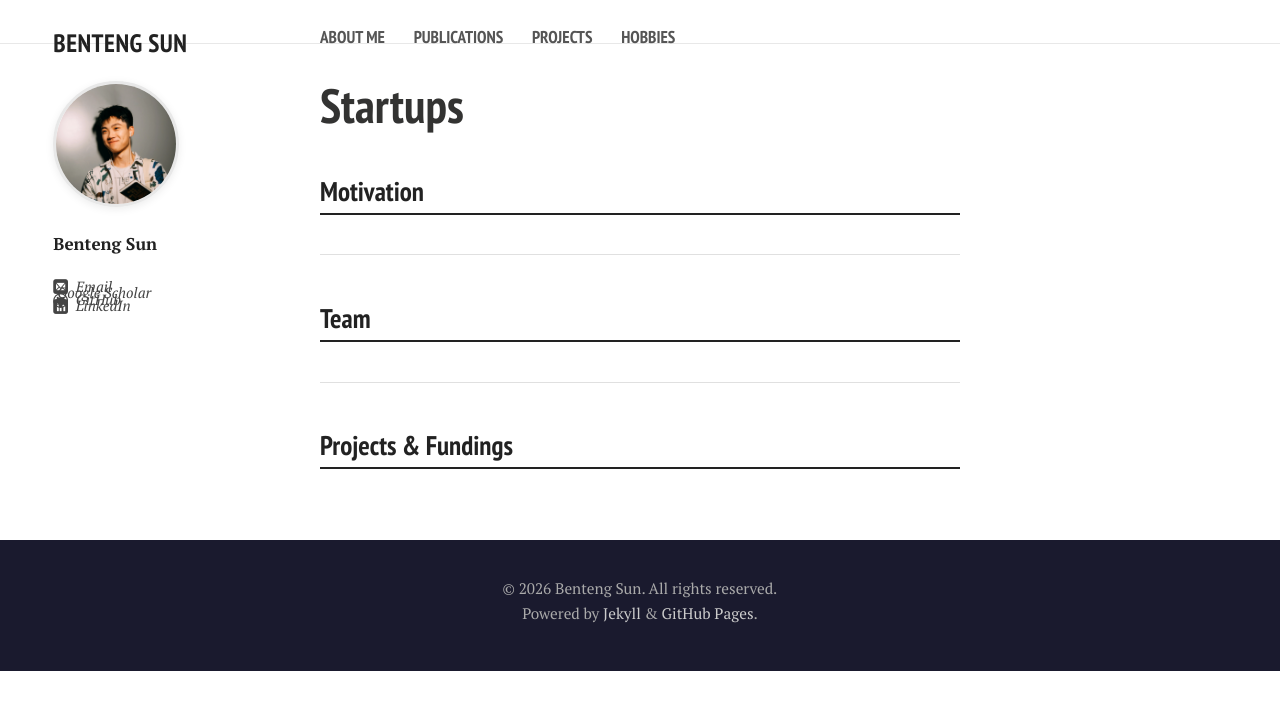
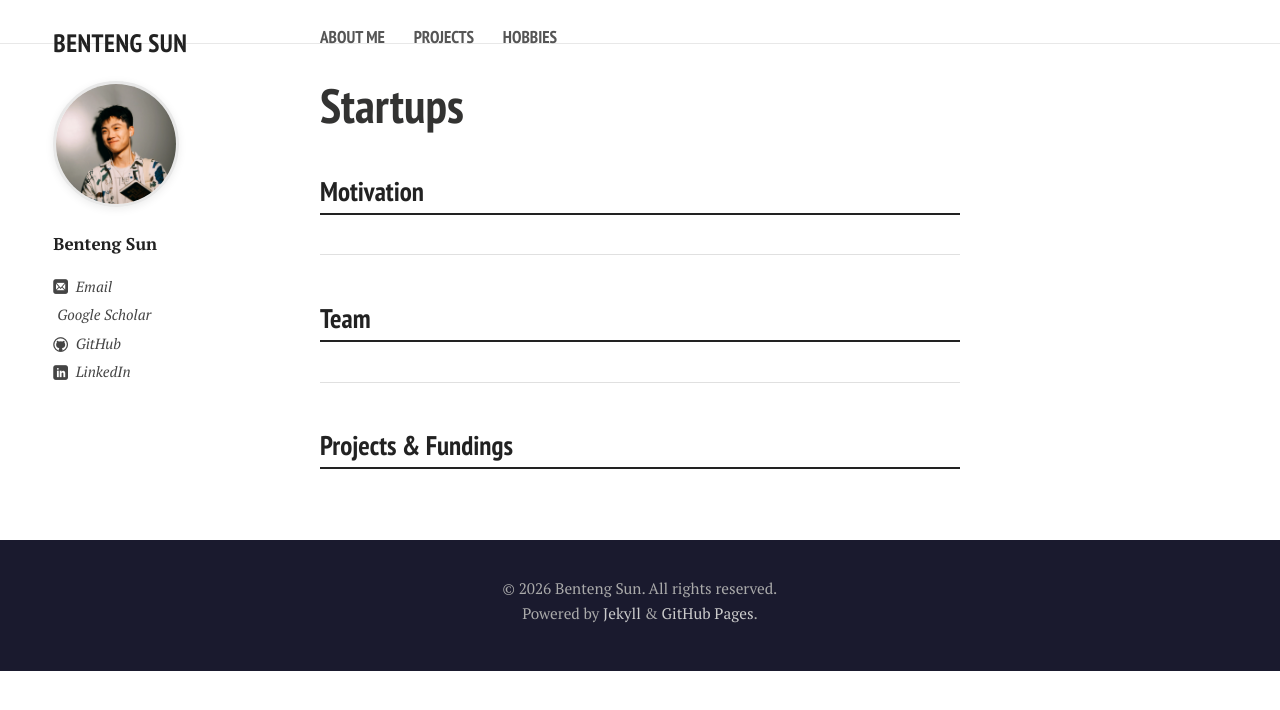
Before and after one commit to SMARK2022/SMARK2022.github.io, a Jekyll site: the page built from startups.md, in a window 1280 px wide. Shown: the top 710 px of the page. Built offline with Jekyll 4.4.1, drawn with Linux system fonts in a browser that asks for light colours; nearby versions of some CDN libraries; comment, search, counter and statistics services are not loaded; a style sheet for code colours, icons or effects is not loaded.

Commit message:
移除个人网站中的出版物链接，调整样式以改善文章排版，新增Gemfile以支持Jekyll和Webrick

```diff
--- /dev/null
+++ b/Gemfile
@@ -0,0 +1,4 @@
+source "https://rubygems.org"
+
+gem "jekyll", "~> 4.3"
+gem "webrick"
--- a/_config.yml
+++ b/_config.yml
@@ -38,8 +38,6 @@
 links:
   - title: About Me
     url: /
-  - title: Publications
-    url: /publications/
   - title: Projects
     url: /project/
   - title: Hobbies
--- a/assets/css/main.css
+++ b/assets/css/main.css
@@ -3021,7 +3021,7 @@
 /* Override aggressive text-indent for all article content */
 .article-wrap p + p {
   text-indent: 0;
-  margin-top: 0;
+  margin-top: 0.8em;
 }
 
 /* --- Navigation Bar --- */
@@ -3079,7 +3079,14 @@
   font-size: 0.82em;
   line-height: 1.6;
   color: #555;
-  margin-bottom: 0.3em;
+  margin-top: 0;
+  margin-bottom: 0.5em;
+  text-indent: 0;
+}
+
+.article-author-top p + p {
+  text-indent: 0;
+  margin-top: 0;
 }
 
 .article-author-top p a {
--- a/project/PSR-SCI/index.html
+++ b/project/PSR-SCI/index.html
@@ -20,7 +20,6 @@
             <div class="nav-spacer"></div>
             <!-- Right links: anchors go to sections on your homepage -->
             <a class="nav-link" href="https://smark2022.github.io/">About Me</a>
-            <a class="nav-link" href="https://smark2022.github.io/publications">Publications</a>
             <a class="nav-link active" href="#" aria-current="page">Projects</a>
             <a class="nav-link" href="https://smark2022.github.io/hobbies">Hobbies</a>
         </div>
```
